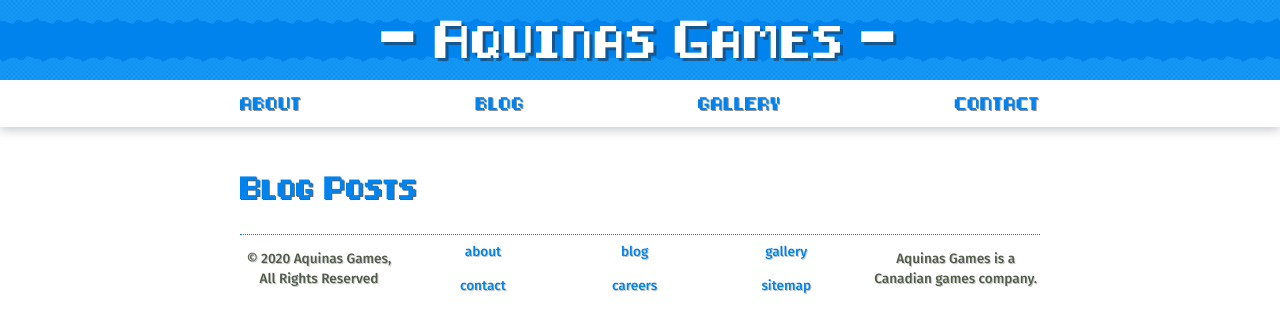
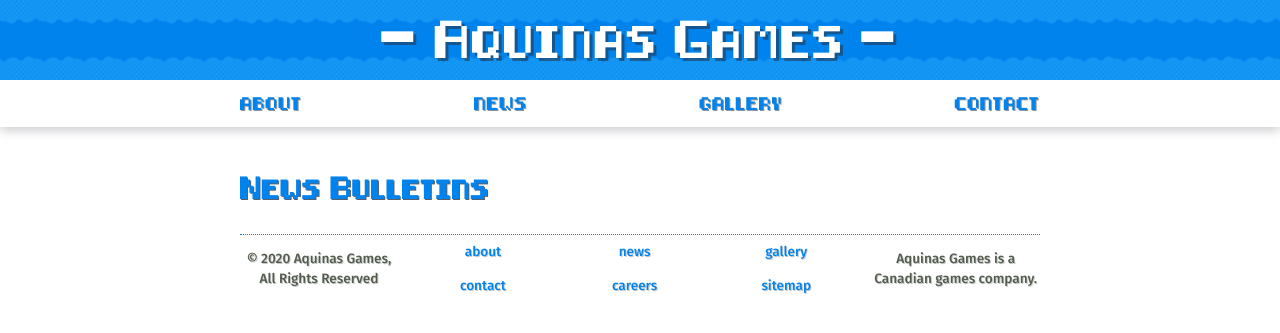
Before and after one commit to AquinasGames/website, a Jekyll site: the page built from news.html, in a window 1280 px wide. Shown: the top 333 px of the page. Built offline with Jekyll 4.4.1, drawn with Linux system fonts in a browser that asks for light colours; nearby versions of some CDN libraries; library files that are not in the unit come from our copies.

Commit message:
Changes Blog to News

```diff
--- a/_includes/footer.html
+++ b/_includes/footer.html
@@ -2,7 +2,7 @@
     <p>&copy; 2020 Aquinas Games, All Rights Reserved</p>
     <div id="footer-site-links">
         <a href="/about">about</a>
-        <a href="/blog">blog</a>
+        <a href="/news">news</a>
         <a href="/gallery">gallery</a>
         <a href="/contact">contact</a>
         <a href="/careers">careers</a>
--- a/_includes/navigation-bar.html
+++ b/_includes/navigation-bar.html
@@ -9,7 +9,7 @@
     </div>
     <div id="navigation-bar-links">
         <a href="/about">about</a>
-        <a href="/blog">blog</a>
+        <a href="/news">news</a>
         <a href="/gallery">gallery</a>
         <a href="/contact">contact</a>
     </div>
--- a/blog.html
+++ b/news.html
@@ -3,7 +3,7 @@ title: Blog | Aquinas Games
 layout: main
 ---
 
-<h3>Blog Posts</h3>
+<h3>News Bulletins</h3>
 
 <div class="blog-posts" id="general-blog-posts">
     {% for post in site.posts %}
```
